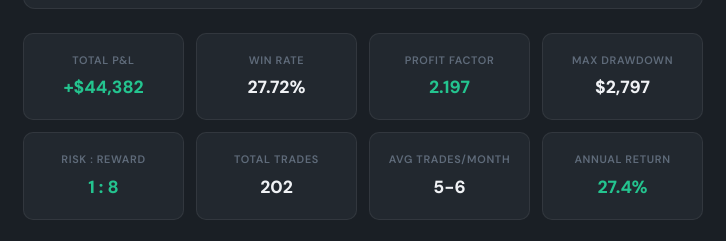
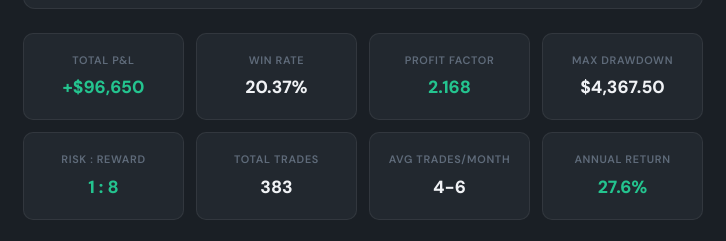
Before and after one commit to peeyushpoudel-ui/myquantstrategy, a website: page strategy.html in a window 1280 px wide. Shown: the part 1326-1567 px from the top of the page, 91-817 px from the left. Drawn offline with Linux system fonts and the light colour scheme; no server answers; a script that the page names is missing.

Commit message:
Update strategy.html

```diff
--- a/strategy.html
+++ b/strategy.html
@@ -4,7 +4,7 @@
 <meta charset="UTF-8">
 <meta name="viewport" content="width=device-width, initial-scale=1.0">
 <title>MNQ Opening Range — myquantstrategy</title>
-<meta name="description" content="Verified 15-min Opening Range Breakout for MNQ futures. $96,650 P&L, 2.15 profit factor, 3-year backtest. Try free for 30 days.">
+<meta name="description" content="Verified 15-min Opening Range Breakout for MNQ futures. $96,650 P&L, 2.168 profit factor, 7-year backtest. Try free for 30 days.">
 <link rel="icon" type="image/png" href="Logo.png">
 <link rel="preconnect" href="https://fonts.googleapis.com">
 <link rel="preconnect" href="https://fonts.gstatic.com" crossorigin>
@@ -73,14 +73,14 @@ html{scroll-behavior:smooth}body{font-family:var(--font);background:var(--bg);co
 </div></div>
 
 <div class="metrics-grid">
-<div class="metric-card"><div class="label">Total P&L</div><div class="val green">+$44,382</div></div>
-<div class="metric-card"><div class="label">Win Rate</div><div class="val">27.72%</div></div>
-<div class="metric-card"><div class="label">Profit Factor</div><div class="val green">2.197</div></div>
-<div class="metric-card"><div class="label">Max Drawdown</div><div class="val">$2,797</div></div>
+<div class="metric-card"><div class="label">Total P&L</div><div class="val green">+$96,650</div></div>
+<div class="metric-card"><div class="label">Win Rate</div><div class="val">20.37%</div></div>
+<div class="metric-card"><div class="label">Profit Factor</div><div class="val green">2.168</div></div>
+<div class="metric-card"><div class="label">Max Drawdown</div><div class="val">$4,367.50</div></div>
 <div class="metric-card"><div class="label">Risk : Reward</div><div class="val green">1 : 8</div></div>
-<div class="metric-card"><div class="label">Total Trades</div><div class="val">202</div></div>
-<div class="metric-card"><div class="label">Avg Trades/Month</div><div class="val">5-6</div></div>
-<div class="metric-card"><div class="label">Annual Return</div><div class="val green">27.4%</div></div>
+<div class="metric-card"><div class="label">Total Trades</div><div class="val">383</div></div>
+<div class="metric-card"><div class="label">Avg Trades/Month</div><div class="val">4-6</div></div>
+<div class="metric-card"><div class="label">Annual Return</div><div class="val green">27.6%</div></div>
 </div>
 
 <div class="section-block"><h3>About this strategy</h3><p>A fully mechanical Opening Range Breakout system for MNQ futures. Zero discretion — when the signal fires on your chart, you take the trade. No analysis, no interpretation. The indicator does all the work.</p><p>Backtested over 3 years of real market data. Averages 5-6 trades per month. Requires 15-30 minutes of screen time per day. Designed to stay within funded account drawdown limits.</p></div>
```
